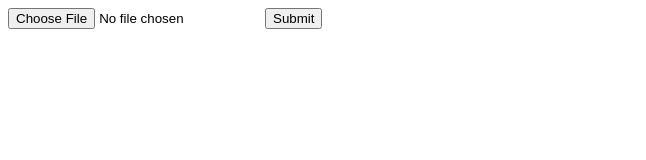
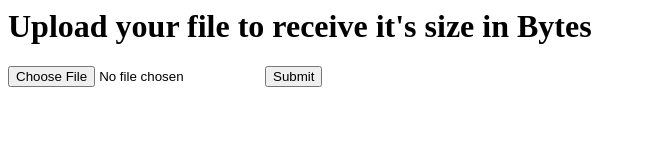
Before and after one commit to TefiC/file-metadata-microservice, a website: page index.html in a window 1280 px wide. Shown: the whole page, without its empty margins (0-646 px from the left). Drawn offline with Linux system fonts and the light colour scheme.

Commit message:
Changed initial message

```diff
--- a/index.html
+++ b/index.html
@@ -1,3 +1,5 @@
+<h1>Upload your file to receive it's size in Bytes</h1>
+
 <!--Send input to server.js to process the input and give a POST methods-->
 <form action="/uploads" method="post" enctype="multipart/form-data" >
 		<input type="file" name="file-input">
```
Also changed, not shown: 2 other files.
